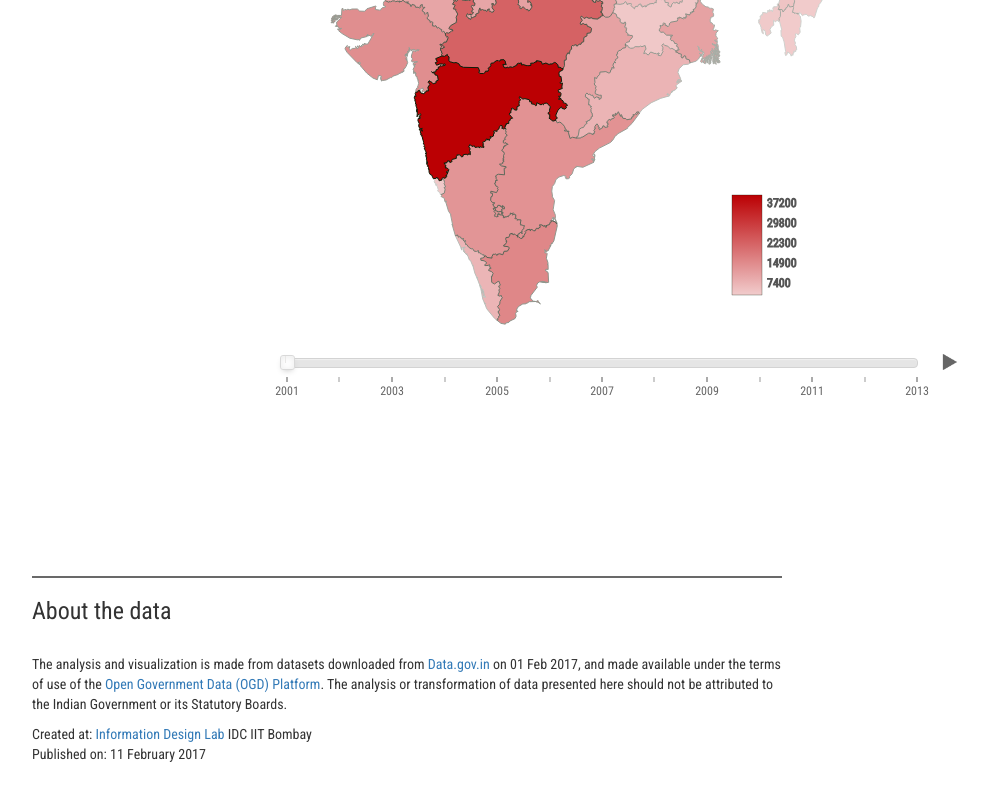
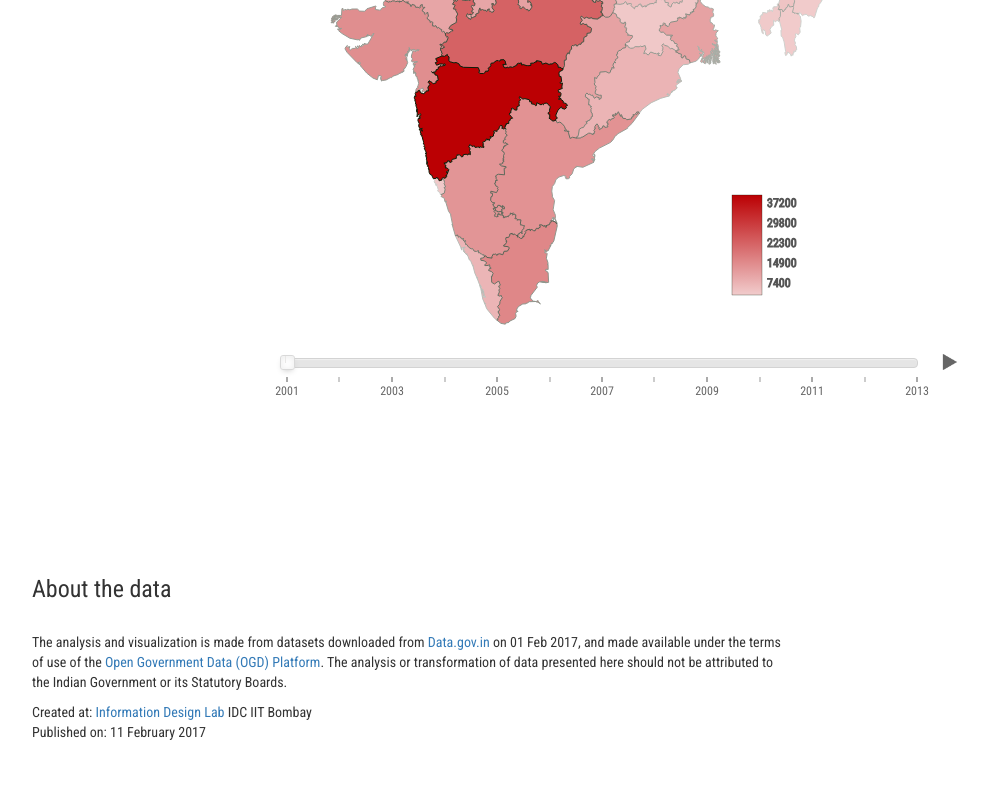
Before and after one commit to info-design-lab/accident, a plain HTML site: page index.html in a window 1280 px wide. Shown: the part 2433-3233 px from the top of the page, without its empty margins (38-1024 px from the left). Drawn offline with Linux system fonts and the light colour scheme; a script that the page names is missing.

Commit message:
Update index.html

```diff
--- a/index.html
+++ b/index.html
@@ -64,7 +64,6 @@
     <div class="row">
       <div class="col-md-0"></div>
       <div class="col-md-8">
-        <hr  style="border: solid 0.1px dimgrey !important;"/>
         <h3>About the data</h3>
         <br />
         <p>
```
